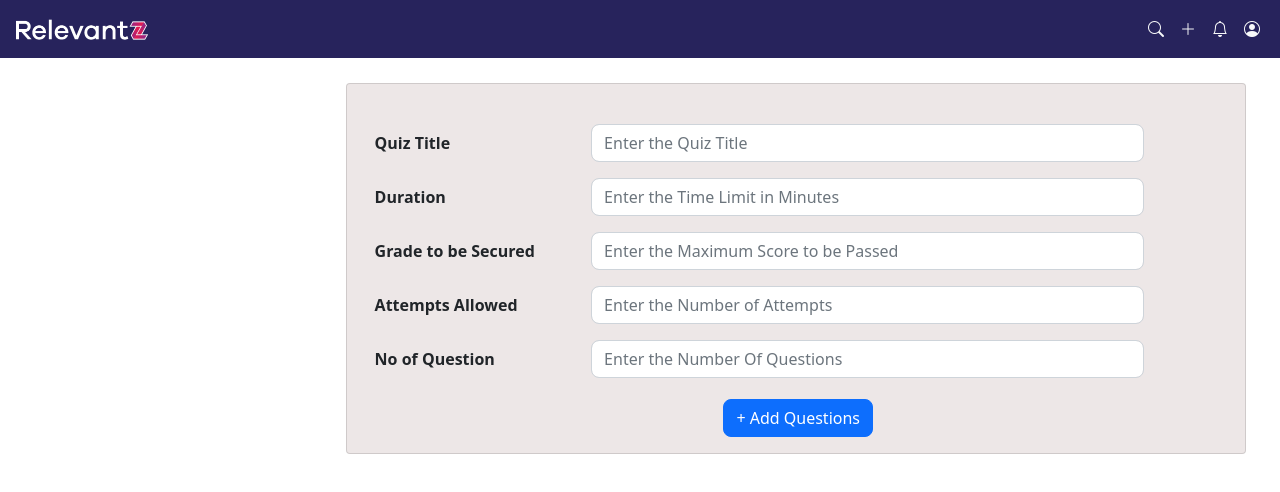
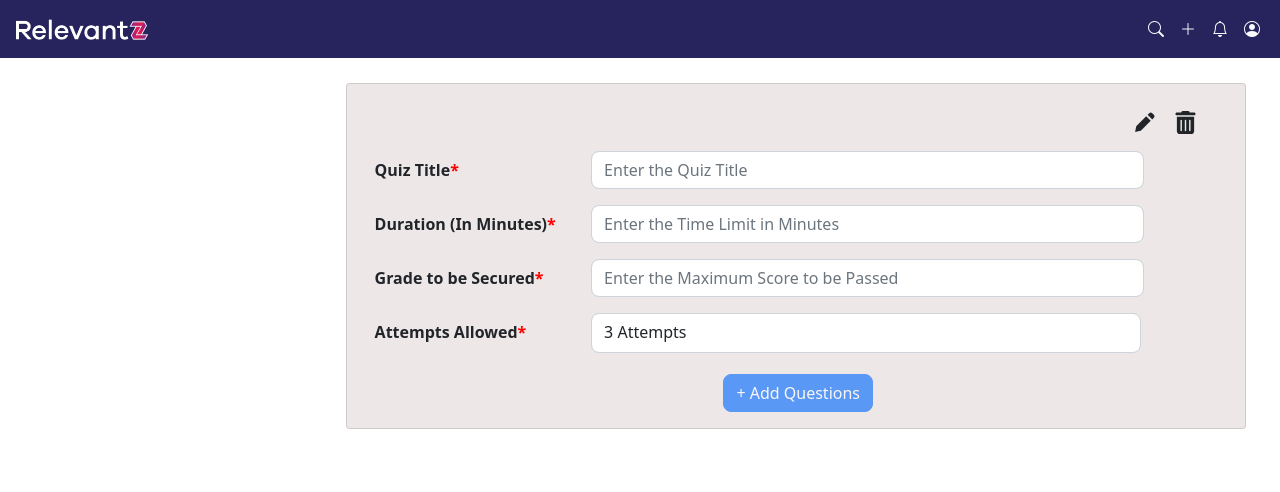
Before and after one commit to SnehaBaskarann/Capstone-React, a React (Create React App) app: page / in a window 1280 px wide. Shown: the top 492 px of the page. Built offline with nearby package versions, Linux system fonts and the light colour scheme.

Commit message:
added addquestions.js:

```diff
--- a/src/App.css
+++ b/src/App.css
@@ -57,7 +57,20 @@
   height:300px;
   width:70%;
   margin-left:15%;
-  margin-top:10%;
+  margin-top:3%;
   border:2px dashed rgb(117,112,112);
   padding:20px;
 }
+
+#bulklink,#newquelink{
+  text-decoration: none;
+  color:grey;
+}
+
+#questitle{
+  color:grey;
+}
+
+#required{
+  color:Red;
+}
--- a/src/Home.js
+++ b/src/Home.js
@@ -1,90 +1,135 @@
 // import React, { useState } from 'react';
 // import Navbar from "./Navbar";
-// import UploadBulkQuiz from './components/UploadBulkQuiz';
+// import Button from 'react-bootstrap/Button';
+// import Modal from 'react-bootstrap/Modal';
+// import { ImFolderUpload } from "react-icons/im";
+// import { BiSolidCoinStack } from "react-icons/bi";
+// import { BiSolidPencil } from "react-icons/bi";
+// import { FaTrashCan } from "react-icons/fa6";
+// import { Link } from 'react-router-dom';
 
 
 // export default function Home() {
 //     const [showOptions, setShowOptions] = useState(false);
-//     const[showUpload , setShowUpload]=useState(false);
+//     const [showUpload, setShowUpload] = useState(false);
+//     const [showModal, setShowModal] = useState(false);
 
 //     const toggleOptions = (event) => {
+//         event.preventDefault();
 //         setShowOptions(!showOptions);
 //         event.target.nextSibling.style.display = showOptions ? 'none' : 'block';
 //     };
 
-//     const QuestionBank = ()=>{
+//     const handleUploadClick = (e) => {
+//         e.preventDefault()
+//         setShowModal(true);
+//     };
+
+//     const closeModal = () => {
+//         setShowModal(false);
+//     };
+
+//     const QuestionBank = () => {
 
 //     };
 
 //     return (
 //         <div>
 //             <Navbar />
-//             <div class="card" id="QuizCard">
-//                 <div class="card-body">
-//             <div className="d-flex mt-4">
-//                 <div className="container">
-//                     <div className="d-flex mt-3">
-//                         <h6>Quiz Title : </h6>
-//                         <input type="text" style={{ width: 110, marginLeft: 10 , borderRadius:15}} />
-//                     </div>
-//                     <div className="d-flex mt-3">
-//                         <h6>Number of Questions : </h6>
-//                         <input type="text" style={{ width: 110, marginLeft: 10 , borderRadius:15}} />
-//                     </div>
-//                     <div className="d-flex mt-3">
-//                         <h6>Time Limit : </h6>
-//                         <input type="number" style={{ width: 100, marginLeft:10 , borderRadius:15 }} />
-//                     </div>
-//                     <div className="d-flex mt-3">
-//                         <h6>Attempts Allowed : </h6>
-//                         <input type="number" style={{ width: 100, marginLeft:10 , borderRadius:15 }} />
-//                     </div>
-//                     <div className="d-flex mt-3">
-//                         <h6>Maximum Grade to be secured : </h6>
-//                         <input type="number" style={{width: 100, marginLeft:10 , borderRadius:15 }} />
+//             <form>
+//                 <div className="card" id="QuizCard">
+//                     <div className="card-body">
+//                         <div className="d-flex mt-2">
+//                             <div className="container">
+//                             <BiSolidPencil  style={{fontSize:"25", marginLeft:"90%"}}/>
+//                             <FaTrashCan style={{fontSize:"23", marginLeft:"2%"}}/>
+
+//                                 <div class="form-group row mt-3">
+//                                     <label for="lbl1" class="col-sm-3 col-form-label" style={{ fontWeight: "bold" }} >Quiz Title<span id='required'>*</span></label>
+//                                     <div class="col-sm-8">
+//                                         <input type="text" class="form-control" id="lbl1" placeholder="Enter the Quiz Title" style={{ borderRadius: 8 }}></input>
+//                                     </div>
+//                                 </div>
+
+//                                 <div class="form-group row mt-3">
+//                                     <label for="lbl3" class="col-sm-3 col-form-label" style={{ fontWeight: "bold" }}>Duration (In Minutes)<span id='required'>*</span></label>
+//                                     <div class="col-sm-8">
+//                                         <input type="number" class="form-control" id="lbl3" placeholder="Enter the Time Limit in Minutes" style={{ borderRadius: 8 }}></input>
+//                                     </div>
+//                                 </div>
+
+
+//                                 <div class="form-group row mt-3">
+//                                     <label for="lbl5" class="col-sm-3 col-form-label" style={{ fontWeight: "bold" }}>Grade to be Secured<span id='required'>*</span></label>
+//                                     <div class="col-sm-8">
+//                                         <input type="number" class="form-control" id="lbl5" placeholder="Enter the Maximum Score to be Passed" style={{ borderRadius: 8 }}></input>
+//                                     </div>
+//                                 </div>
+
+//                                 <div class="form-group row mt-3">
+//                                     <label for="lbl4" class="col-sm-3 col-form-label" style={{ fontWeight: "bold" }}>Attempts Allowed<span id='required'>*</span></label>
+//                                     <div class="col-sm-8">
+//                                         <input type="number" class="form-control" id="lbl4" placeholder="Enter the Number of Attempts" style={{ borderRadius: 8 }}></input>
+//                                     </div>
+//                                 </div>
+
+//                                 <div class="form-group row mt-3">
+//                                     <label for="lbl2" class="col-sm-3 col-form-label" style={{ fontWeight: "bold" }} >No of Question<span id='required'>*</span></label>
+//                                     <div class="col-sm-8">
+//                                         <input type="number" class="form-control" id="lbl2" placeholder="Enter the Number Of Questions" style={{ borderRadius: 8 }}></input>
+//                                     </div>
+//                                 </div>
+
+//                                 <div class="form-group row">
+//                                     <div class="col-sm-10">
+//                                         <button type="submit" class="btn btn-primary" onClick={(e) => { handleUploadClick(e) }} style={{ marginLeft: "50%", marginTop: "3%", borderRadius: 8 }}>+ Add Questions</button>
+
+//                                     </div>
+//                                 </div>
+//                             </div>
+//                         </div>
 //                     </div>
 //                 </div>
-//                 <div className="container text-end">
-//                     {/* <div className="d-flex">
-//                         <h6>Maximum Grade: </h6>
-//                         <input type="number" style={{ width: 50 }} />
-//                     </div> */}
-//                     <div style={{ position: 'relative' }}>
-//                         <button className="btn btn-primary" onClick={toggleOptions}>
-//                             Add &#9662;
-//                         </button>
-//                         <div style={{ display: 'none', position: 'absolute', right: 0, zIndex: 1 }}>
-//                             <button className="btn btn-outline-primary d-block text-start" onClick={()=>setShowUpload(true)}>
-//                                 + Add Question Bank
-//                             </button>
+//             </form>
 
-//                              <button className="btn btn-outline-primary d-block text-start">
-//                                 + Add New Question
-//                             </button>
-//                         </div>
-//                     </div>
-//                     </div>
-//             </div>
-//                     {showUpload && <UploadBulkQuiz/>}
-//                 </div>
-//             </div>
-//             {/* <div>
-//             {showUpload && <UploadBulkQuiz/>}</div> */}
+//             <Modal show={showModal} onHide={closeModal}>
+//                 <Modal.Header closeButton>
+//                     <Modal.Title id='questitle'>Question Library</Modal.Title>
+//                 </Modal.Header>
+//                 <Modal.Body>
+//                     <h6><BiSolidCoinStack style={{ fontSize: "30", color: "GrayText", marginBottom: "11", marginLeft: "10" }} /><Link id='bulklink' to='/bulkquiz'> Add Question from Bulk Upload</Link></h6>
+//                     <h6><ImFolderUpload style={{ fontSize: "20", color: "GrayText", marginBottom: "11", marginLeft: "13" }} /><Link id='newquelink'> Add New Question</Link></h6>
+//                 </Modal.Body>
+//                 <Modal.Footer>
+//                     <Button variant="secondary" onClick={closeModal}>Close</Button>
+//                 </Modal.Footer>
+//             </Modal>
+
 //         </div>
-
 //     );
 // }
 
-
-
 import React, { useState } from 'react';
 import Navbar from "./Navbar";
-import UploadBulkQuiz from './components/UploadBulkQuiz';
+import Button from 'react-bootstrap/Button';
+import Modal from 'react-bootstrap/Modal';
+import { ImFolderUpload } from "react-icons/im";
+import { BiSolidCoinStack } from "react-icons/bi";
+import { BiSolidPencil } from "react-icons/bi";
+import { FaTrashCan } from "react-icons/fa6";
+import { Link } from 'react-router-dom';
+
 
 
 export default function Home() {
     const [showOptions, setShowOptions] = useState(false);
     const [showUpload, setShowUpload] = useState(false);
+    const [showModal, setShowModal] = useState(false);
+    const [quizTitle, setQuizTitle] = useState('');
+    const [duration, setDuration] = useState('');
+    const [grade, setGrade] = useState('');
+    const [attempts, setAttempts] = useState('');
+    const [numQuestions, setNumQuestions] = useState('');
 
     const toggleOptions = (event) => {
         event.preventDefault();
@@ -92,8 +137,20 @@ export default function Home() {
         event.target.nextSibling.style.display = showOptions ? 'none' : 'block';
     };
 
-    const QuestionBank = () => {
+    const handleUploadClick = (e) => {
+        e.preventDefault()
+        setShowModal(true);
+    };
 
+    const closeModal = () => {
+        setShowModal(false);
+    };
+
+
+
+    // Function to check if all input fields are filled
+    const isFormValid = () => {
+        return quizTitle !== '' && duration !== '' && grade !== '';
     };
 
     return (
@@ -104,70 +161,72 @@ export default function Home() {
                     <div className="card-body">
                         <div className="d-flex mt-2">
                             <div className="container">
-                                <div class="form-group row mt-3">
-                                    <label for="lbl1" class="col-sm-3 col-form-label" style={{ fontWeight: "bold"}} >Quiz Title</label>
-                                    <div class="col-sm-8">
-                                        <input type="text" class="form-control" id="lbl1" placeholder="Enter the Quiz Title" style={{borderRadius:8}}></input>
+                                <BiSolidPencil style={{ fontSize: "25", marginLeft: "90%" }} />
+                                <FaTrashCan style={{ fontSize: "23", marginLeft: "2%" }} />
+
+                                <div className="form-group row mt-3">
+                                    <label htmlFor="lbl1" className="col-sm-3 col-form-label" style={{ fontWeight: "bold" }} >Quiz Title<span id='required'>*</span></label>
+                                    <div className="col-sm-8">
+                                        <input type="text" className="form-control" id="lbl1" placeholder="Enter the Quiz Title" style={{ borderRadius: 8 }} onChange={(e) => setQuizTitle(e.target.value)} />
                                     </div>
                                 </div>
 
+
+
                                 <div class="form-group row mt-3">
-                                    <label for="lbl3" class="col-sm-3 col-form-label" style={{ fontWeight: "bold" }}>Duration</label>
+                                    <label for="lbl3" class="col-sm-3 col-form-label" style={{ fontWeight: "bold" }}>Duration (In Minutes)<span id='required'>*</span></label>
                                     <div class="col-sm-8">
-                                        <input type="number" class="form-control" id="lbl3" placeholder="Enter the Time Limit in Minutes" style={{borderRadius:8}}></input>
+                                        <input type="number" class="form-control" id="lbl3" placeholder="Enter the Time Limit in Minutes" style={{ borderRadius: 8 }} onChange={(e) => setDuration(e.target.value)}></input>
                                     </div>
                                 </div>
 
 
                                <div class="form-group row mt-3">
-                                    <label for="lbl5" class="col-sm-3 col-form-label" style={{ fontWeight: "bold" }}>Grade to be Secured</label>
+                                     <label for="lbl5" class="col-sm-3 col-form-label" style={{ fontWeight: "bold" }}>Grade to be Secured<span id='required'>*</span></label>
                                      <div class="col-sm-8">
-                                        <input type="number" class="form-control" id="lbl5" placeholder="Enter the Maximum Score to be Passed" style={{borderRadius:8}}></input>
+                                         <input type="number" class="form-control" id="lbl5" placeholder="Enter the Maximum Score to be Passed" style={{ borderRadius: 8 }} onChange={(e) => setGrade(e.target.value)}></input>
                                      </div>
                                 </div>
 
                                  <div class="form-group row mt-3">
-                                    <label for="lbl4" class="col-sm-3 col-form-label" style={{ fontWeight: "bold" }}>Attempts Allowed</label>
+                                     <label for="lbl4" class="col-sm-3 col-form-label" style={{ fontWeight: "bold" }}>Attempts Allowed<span id='required'>*</span></label>
                                      <div class="col-sm-8">
-                                        <input type="number" class="form-control" id="lbl4" placeholder="Enter the Number of Attempts" style={{borderRadius:8}}></input>
+                                         <label type="number" class="form-control" id="lbl4" placeholder="Enter the Number of Attempts" style={{ borderRadius: 8 , width:550, height:40}} onChange={(e) => setAttempts(e.target.value)}>3 Attempts</label>
                                      </div>
                                 </div>
 
-                                <div class="form-group row mt-3">
-                                    <label for="lbl2" class="col-sm-3 col-form-label" style={{ fontWeight: "bold" }} >No of Question</label>
+                                 {/* <div class="form-group row mt-3">
+                                     <label for="lbl2" class="col-sm-3 col-form-label" style={{ fontWeight: "bold" }} >No of Question<span id='required'>*</span></label>
                                      <div class="col-sm-8">
-                                        <input type="number" class="form-control" id="lbl2" placeholder="Enter the Number Of Questions" style={{borderRadius:8}}></input>
+                                         <input type="number" class="form-control" id="lbl2" placeholder="Enter the Number Of Questions" style={{ borderRadius: 8 }}onChange={(e) => setNumQuestions(e.target.value)}></input>
                                      </div>
-                                </div>
+                              </div> */}
 
-                                <div class="form-group row">
-                                    <div class="col-sm-10">
-                                        <button type="submit" class="btn btn-primary" style={{marginLeft:"50%" , marginTop:"3%", borderRadius:8}}>+ Add Questions</button>
-                                    </div>
-                                    {/* <div className="container text-end">
-                                    <div style={{ position: 'relative' , marginTop:"-3.5%"}}>
-                                        <button className="btn btn-primary" onClick={(e)=>{toggleOptions(e)}}>
-                                            Add &#9662;
-                                        </button>
 
-                                        <div style={{ display: 'none', position: 'absolute', right: 0, zIndex: 1 }}>
-                                            <button className="btn btn-outline-primary d-block text-start" onClick={(e)=>{setShowUpload(true);e.preventDefault()}}>
-                                                + Add Question Bank
-                                            </button>
-                                            <button className="btn btn-outline-primary d-block text-start">
-                                                + Add New Question
-                                            </button> */}
+                                <div className="form-group row">
+                                    <div className="col-sm-10">
+                                        <button type="submit" className="btn btn-primary" onClick={(e) => { handleUploadClick(e) }} style={{ marginLeft: "50%", marginTop: "3%", borderRadius: 8 }} disabled={!isFormValid()}>+ Add Questions</button>
                                     </div>
                                 </div>
                             </div>
                         </div>
                     </div>
-                                {/* {showUpload && <UploadBulkQuiz/>} */}
-                                {/* </div> */}
-                                {/* </div>
-                                </div> */}
-                                {/* </div> */}
+                </div>
             </form>
+
+            <Modal show={showModal} onHide={closeModal}>
+                <Modal.Header closeButton>
+                    <Modal.Title id='questitle'>Question Library</Modal.Title>
+                </Modal.Header>
+                <Modal.Body>
+                    <h6><BiSolidCoinStack style={{ fontSize: "30", color: "GrayText", marginBottom: "11", marginLeft: "10" }} /><Link id='bulklink' to='/bulkquiz'> Add Question from Bulk Upload</Link></h6>
+                    <h6><ImFolderUpload style={{ fontSize: "20", color: "GrayText", marginBottom: "11", marginLeft: "13" }} /><Link id='newquelink'> Add New Question</Link></h6>
+                </Modal.Body>
+                <Modal.Footer>
+                    <Button variant="secondary" onClick={closeModal}>Close</Button>
+                </Modal.Footer>
+            </Modal>
+
         </div>
     );
 }
```
Also changed, not shown: src/components/AddQuestions.js (+8 -4 lines), src/components/UploadBulkQuiz.js (+13 -3 lines). Lines whose indentation alone changed are shown as unchanged.
